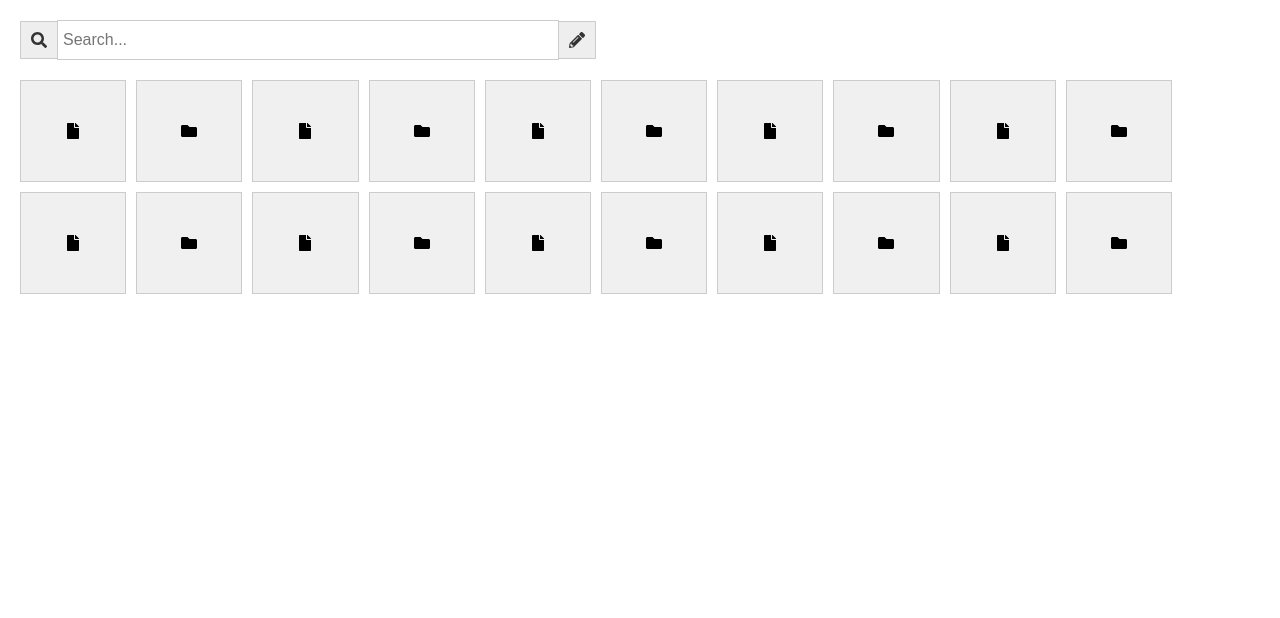
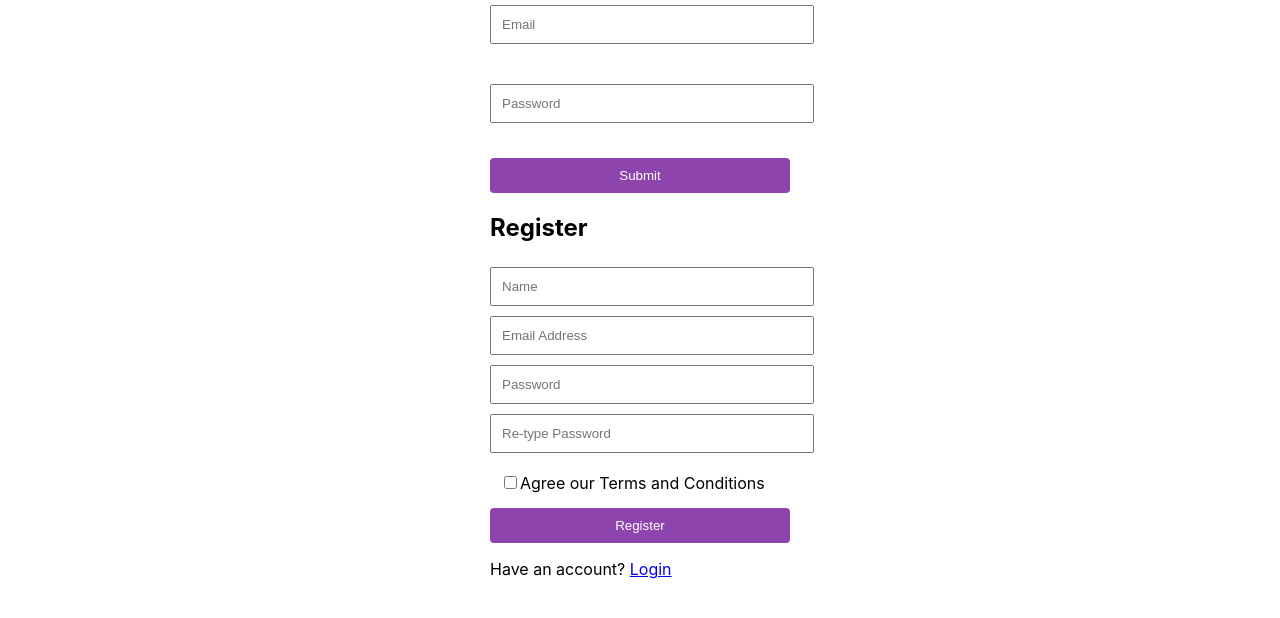
Before and after one commit to ouragan84/clever-cloud-frontend, a React (Create React App) app: page / in a window 1280 px wide. Shown: the top 618 px of the page. Built offline with nearby package versions, Linux system fonts and the light colour scheme.

Commit message:
registration and login added

```diff
--- a/src/App.js
+++ b/src/App.js
@@ -2,11 +2,14 @@
 import React from 'react';
 import LoginForm from './pages/Login';
 import MainPage from './pages/MainPage';
+import RegistrationForm from './Register';
 
 function App() {
   return (
     <div className="App">
-      <MainPage />
+      {/* <MainPage /> */}
+      <LoginForm/>
+      <RegistrationForm/>
     </div>
   );
 }
--- /dev/null
+++ b/src/Register.js
@@ -0,0 +1,122 @@
+import React, { useState } from 'react';
+import CryptoJS from 'crypto-js';
+
+function RegistrationForm() {
+  const [formData, setFormData] = useState({
+    name: '',
+    email: '',
+    password: '',
+    confirmPassword: '',
+    termsAgreed: false
+  });
+
+  const handleChange = (e) => {
+    const { name, value, type, checked } = e.target;
+    setFormData({
+      ...formData,
+      [name]: type === 'checkbox' ? checked : value
+    });
+  };
+
+  const handleSubmit = async (e) => {
+    e.preventDefault();
+
+    // Check if passwords match
+    if (formData.password !== formData.confirmPassword) {
+      alert('Passwords do not match!');
+      return; // Do not submit form data
+    }
+
+    // Check if terms and conditions are agreed
+    if (!formData.termsAgreed) {
+      alert('You must agree to the terms and conditions.');
+      return; // Do not submit form data
+    }
+
+    // Since formData will be mutated to remove confirmPassword, create a copy to avoid side effects
+    let submitData = {
+      ...formData,
+      password: CryptoJS.SHA256(formData.password).toString(),
+      // confirmPassword is not needed for submission, so it's omitted
+    };
+
+    // Remove confirmPassword from submitData before sending it to the server
+    delete submitData.confirmPassword;
+
+    console.log('Submitted Credentials:', submitData);
+
+    // TODO: Send `submitData` to your backend server
+    try {
+      const response = await fetch('http://127.0.0.1:5000/register', { // Use the correct endpoint for registration
+        method: 'POST',
+        headers: {
+          'Content-Type': 'application/json',
+        },
+        body: JSON.stringify(submitData),
+      });
+      const data = await response.json();
+      console.log(data);
+      // Handle the response appropriately
+    } catch (error) {
+      console.error('Error:', error);
+    }
+  };
+
+
+  return (
+    <form onSubmit={handleSubmit} style={{ width: '300px', margin: 'auto', display: 'flex', flexDirection: 'column' }}>
+      <h2>Register</h2>
+      <input
+        type="text"
+        name="name"
+        value={formData.name}
+        onChange={handleChange}
+        placeholder="Name"
+        required
+        style={{ width: '100%', padding: '10px', margin: '5px 0' }}
+      />
+      <input
+        type="email"
+        name="email"
+        value={formData.email}
+        onChange={handleChange}
+        placeholder="Email Address"
+        required
+        style={{ width: '100%', padding: '10px', margin: '5px 0' }}
+      />
+      <input
+        type="password"
+        name="password"
+        value={formData.password}
+        onChange={handleChange}
+        placeholder="Password"
+        required
+        style={{ width: '100%', padding: '10px', margin: '5px 0' }}
+      />
+      <input
+        type="password"
+        name="confirmPassword"
+        value={formData.confirmPassword}
+        onChange={handleChange}
+        placeholder="Re-type Password"
+        required
+        style={{ width: '100%', padding: '10px', margin: '5px 0' }}
+      />
+      <label style={{ width: '100%', padding: '10px', margin: '5px 0' }}>
+        <input
+          type="checkbox"
+          name="termsAgreed"
+          checked={formData.termsAgreed}
+          onChange={handleChange}
+        />
+        Agree our Terms and Conditions
+      </label>
+      <button type="submit" style={{ width: '100%', padding: '10px', backgroundColor: '#8e44ad', color: 'white', border: 'none', borderRadius: '4px' }}>
+        Register
+      </button>
+      <p>Have an account? <a href="/login">Login</a></p>
+    </form>
+  );
+}
+
+export default RegistrationForm;
```
Also changed, not shown: src/pages/Login.js (line endings or trailing spaces).
